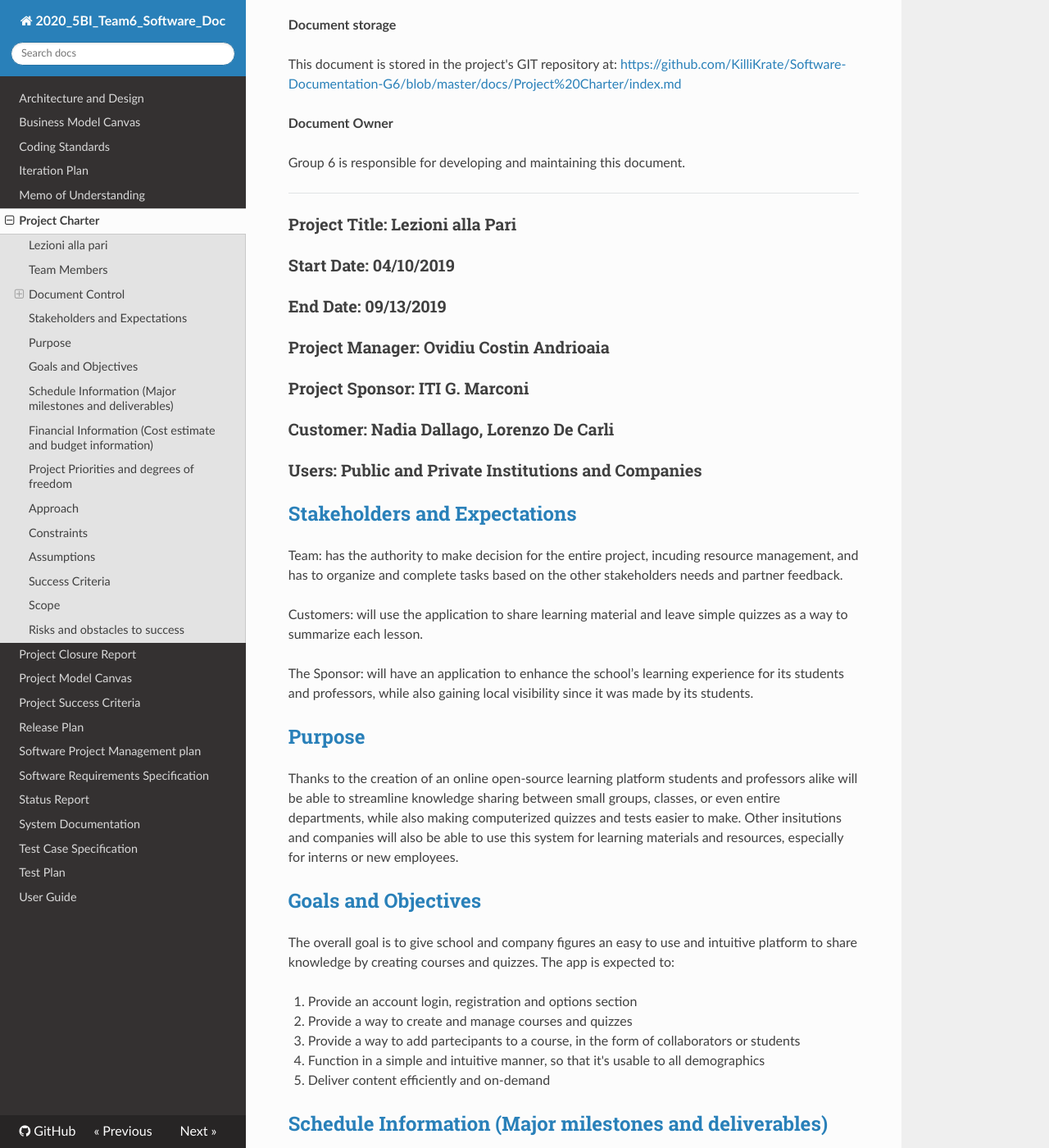
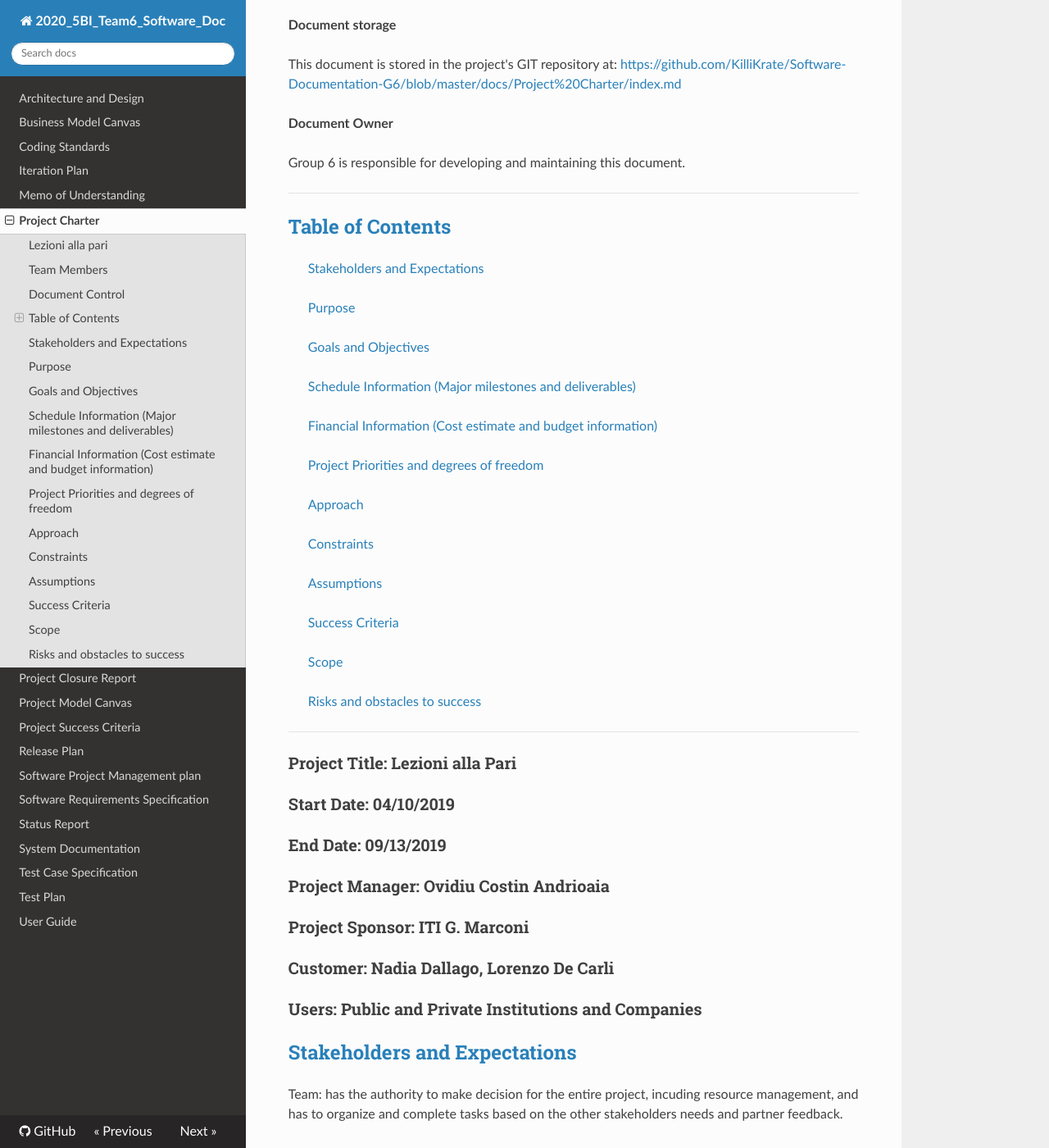
Before and after one commit to KilliKrate/Software-Documentation-G6, an MkDocs documentation site: the page built from docs/Project Charter/index.md, in a window 1280 px wide and 1400 px high, scrolled down 620 px. Shown: the whole window at 82% size. Built offline with MkDocs 1.6.1, drawn with Linux system fonts in a browser that asks for light colours; nearby versions of some CDN libraries; some of the changed text lies outside the part shown.

Commit message:
Style update to Project Charter doc

```diff
--- a/docs/Project Charter/index.md
+++ b/docs/Project Charter/index.md
@@ -27,6 +27,33 @@ This document is stored in the project's GIT repository at:
 Group 6 is responsible for developing and maintaining this document.
 
 -----------------------------------------------------
+## [Table of Contents](#table-of-contents)
+> [Stakeholders and Expectations](#stakeholders-and-expectations)
+>
+> [Purpose](#purpose)
+>
+> [Goals and Objectives](#goals-and-objectives)
+>
+> [Schedule Information (Major milestones and deliverables)](#schedule-information-major-milestones-and-deliverables)
+>
+> [Financial Information (Cost estimate and budget information)](#financial-information-cost-estimate-and-budget-information)
+>
+> [Project Priorities and degrees of freedom](#project-priorities-and-degrees-of-freedom)
+>
+> [Approach](#approach)
+>
+> [Constraints](#constraints)
+>
+> [Assumptions](#assumptions)
+>
+> [Success Criteria](#success-criteria)
+>
+> [Scope](#scope)
+>
+> [Risks and obstacles to success](#risks-and-obstacles-to-success)
+>
+-----------------------------------------------------
+
 ### Project Title: Lezioni alla Pari
 ### Start Date: 04/10/2019
 ### End Date: 09/13/2019
@@ -43,9 +70,13 @@ Customers: will use the application to share learning material and leave simple
 
 The Sponsor: will have an application to enhance the school’s learning experience for its students and professors, while also gaining local visibility since it was made by its students.
 
+[⬆️ Back to Top](#table-of-contents)
+
 ## [Purpose](#purpose)
 
 Thanks to the creation of an online open-source learning platform students and professors alike will be able to streamline knowledge sharing between small groups, classes, or even entire departments, while also making computerized quizzes and tests easier to make. Other insitutions and companies will also be able to use this system for learning materials and resources, especially for interns or new employees.
+
+[⬆️ Back to Top](#table-of-contents)
 
 ## [Goals and Objectives](#goals-and-objectives)
 
@@ -56,6 +87,8 @@ The overall goal is to give school and company figures an easy to use and intuit
 3. Provide a way to add partecipants to a course, in the form of collaborators or students
 4. Function in a simple and intuitive manner, so that it's usable to all demographics
 5. Deliver content efficiently and on-demand
+
+[⬆️ Back to Top](#table-of-contents)
 
 ## [Schedule Information (Major milestones and deliverables)](#schedule-information-major-milestones-and-deliverables)
 
@@ -69,6 +102,8 @@ The overall goal is to give school and company figures an easy to use and intuit
 | 07/01/2019 | Beta release and feedback from stakeholders |
 | 07/08/2019 | Further development of the platform |
 | 09/13/2019 | Application fully downloadable from Github repository |
+
+[⬆️ Back to Top](#table-of-contents)
 
 ## [Financial Information (Cost estimate and budget information)](#financial-information-cost-estimate-and-budget-information)
 
@@ -86,30 +121,46 @@ The overall goal is to give school and company figures an easy to use and intuit
 
 **384 hours total, €6720 total, avg, €17,5 per hour**
 
+[⬆️ Back to Top](#table-of-contents)
+
 ## [Project Priorities and degrees of freedom](#project-priorities-and-degrees-of-freedom)
 
 Internal development dates are generally flexible only by a few days at most, and with the authorization of the project manager.  Budget is extendable in terms of hours put in by each team member. The team members amount of weekly hours may change based on the amount of work to be done, as organized by the project manager. Roles are changeable based on workloads of individual team members. Roles are expected to shift throughout the project as needs arise.
+
+[⬆️ Back to Top](#table-of-contents)
 
 ## [Approach](#approach)
 
 The SCRUM development strategy will be used to its fullest extent, as development will be based on Sprints, after which feedback from the stakeholders will be received and analyzed for subsequent iteration. After the back-end and basic front end has been deployed, a beta phase will start, in which all partners will give useful feedback for UI and UX improvements before the final release.
 
+[⬆️ Back to Top](#table-of-contents)
+
 ## [Constraints](#constraints)
 
 The project will have to be supported by at least 3 partners before the beta phase, in order to have an acceptable amount feedback. The application must satisfy security and privacy standards of public institutions before release. If support after release or partners is not sufficient, the platform will be launched to the public domain as an online learning tool.
+
+[⬆️ Back to Top](#table-of-contents)
 
 ## [Assumptions](#assumptions)
 
  Team members will work from home, since no office space is available. Collaboration will be made possible through Github.
 
+ [⬆️ Back to Top](#table-of-contents)
+
 ## [Success Criteria](#success-criteria)
 
 At least 3 official insitutions/companies that have successfully adopted our platform will be considered as a success to the project. The platform’s efficiency in the learning process can be measured through an integrated star-based review system. We expect this outcome to be achieved in about 2 years.
+
+[⬆️ Back to Top](#table-of-contents)
 
 ## [Scope](#scope)
 
 The software will provide users with the tools necessary for the creation of illustrated text documents and will also enable them to upload video lessons. A Q&A section will be available on each lesson in a forum-like structure. The result of the quizzes will be accessible by the creator of the lesson, who will also be able to review the answers given by each user. The project does not include a file-sharing system, although it could be implemented as part of a post-release update.
 
+[⬆️ Back to Top](#table-of-contents)
+
 ## [Risks and obstacles to success](#risks-and-obstacles-to-success)
 
 The project faces a notable risk because of the lack of the team's relevant experience on developing database-based applications. A base monthly financial target has to be achieved in order to keep the project alive. Not reaching the minimum target will result in the failure of the project and the consequential end of support.
+
+[⬆️ Back to Top](#table-of-contents)
```
